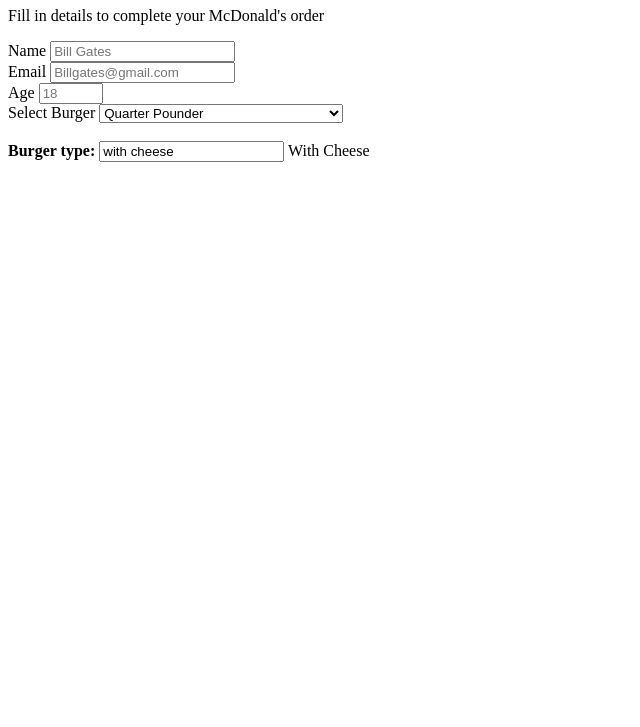
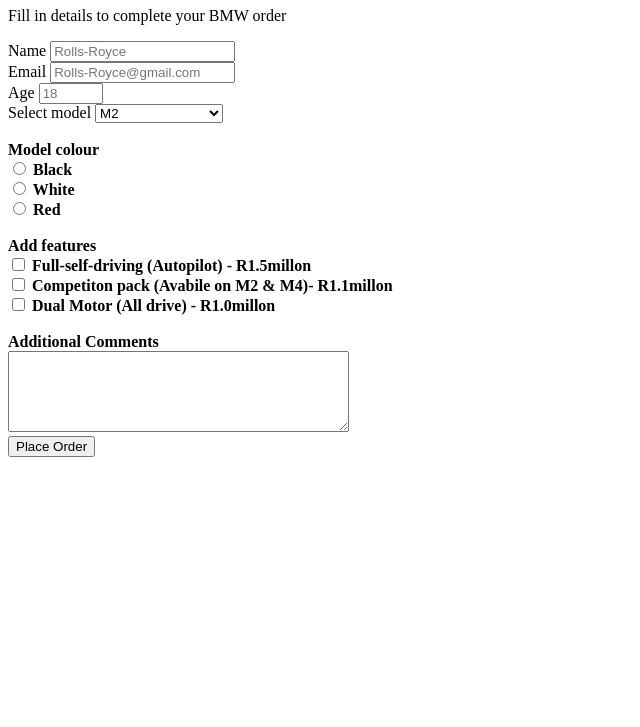
Before and after one commit to den-cloud/surveryformjanvier-denzel, a plain HTML site: page index.html in a window 1280 px wide. Shown: the part 73-800 px from the top of the page, without its empty margins (0-640 px from the left). Drawn offline with Linux system fonts and the light colour scheme.

Commit message:
adding new html code

```diff
--- a/index.html
+++ b/index.html
@@ -8,45 +8,71 @@
     </head>
     <body>
         <!--heading-->
-        <h1 id="title">McDonald's Burgers </h1>
+        <h1 id="title"> Bayerische Motoren Werke AG </h1>
 
-        <p id="description">Fill in details to complete your McDonald's order</p>
+        <p id="description">Fill in details to complete your BMW order</p>
 
-        <form id="Survey-form">
+        <form id="survey-form">
 
             <label for="name" id="name-label"> Name </label>
-            <input id="name" type="text" name="name" placeholder="Bill Gates" required> </input>
+            <input id="name" type="text" name="name" placeholder="Rolls-Royce" required> </input>
             <br>
 
             <label for="email" id="email-label"> Email </label>
-            <input id="email" type="email" name="email" placeholder="Billgates@gmail.com" required> </input>
+            <input id="email" type="email" name="email" placeholder="Rolls-Royce@gmail.com" required> </input>
             <br>
 
             <label for="number" id="number-label"> Age </label>
             <input id="number" type="number" name="number" placeholder="18" min="18" max="100" required> </input>
             <br>
 
-            <label for="dropdown" id="Burgers on menu"> Select Burger </label>
+            <label for="dropdown" id="model"> Select model </label>
             <select id="dropdown">
-                <option value="quarter pounder"> Quarter Pounder </option>
-                <option value="double quarter pounder"> Double Quarter Pounder </option>
-                <option value="big mac"> Big Mac </option>
-                <option value=" quarter pounder with cheese deluxe"> Quarter Pounder with Cheese Deluxe </option>
-                <option value="hamburger"> Hamburger </option>
+                <option value="M_2"> M2 </option>
+                <option value="M_3"> M3 </option>
+                <option value="m_4"> M4 </option>
+                <option value="5_series m-power">5 Series M-Power </option>
+                <option value="3_series "> 3 Series </option>
             </select>
             <br>
 
             <br>
 
-            <label for="burger_type" id="burger_type"> <b> Burger type: </b> </label>
+            <label for="model_colour" id="model_colour"> <b> Model colour <b> </label>
+                <br>
+                <input id="model_colour" type="radio" id="black" name="colour" value="black">
+                <label for="model_colour"> Black </label>
+                <br>
+                <input id="model_colour" type="radio" id="white" name="colour" value="black">
+                <label for="model_colour"> White </label>
+                <br>
+                <input id="model_colour" type="radio" id="red" name="colour" value="black">
+                <label for="model_colour"> Red </label>
+                <br>
+                <br>
+                <label for="features"> <b> Add features <b> </label>
+                <br>
+                <input id="checkbox" type="checkbox" name="features" value="autopilot">
+                <label for="checkbox"> Full-self-driving (Autopilot) - R1.5millon </label>
+                <br>
+                <input id="checkbox" type="checkbox" name="features" value="competition pack">
+                <label for="checkbox"> Competiton pack (Avabile on M2 & M4)- R1.1millon </label>
+                <br>
+                <input id="checkbox" type="checkbox" name="features" value="dual-motor">
+                <label for="checkbox"> Dual Motor (All drive) - R1.0millon </label>
+                <br>
+                <br>
 
-            <input id="burger_type" type="with cheese" id="type" name="burger" value="with cheese">
-            <label for="burger_type"> With Cheese </label>
+                <label id="textarea"> Additional Comments </label>
+                <br>
+                <textarea id="textarea" name="instruction" rows="5" cols="40">
 
+                </textarea>
 
+                <br>
 
+                <input id="submit" type="submit" value="Place Order">
         </form>
-
 
 
 
```
